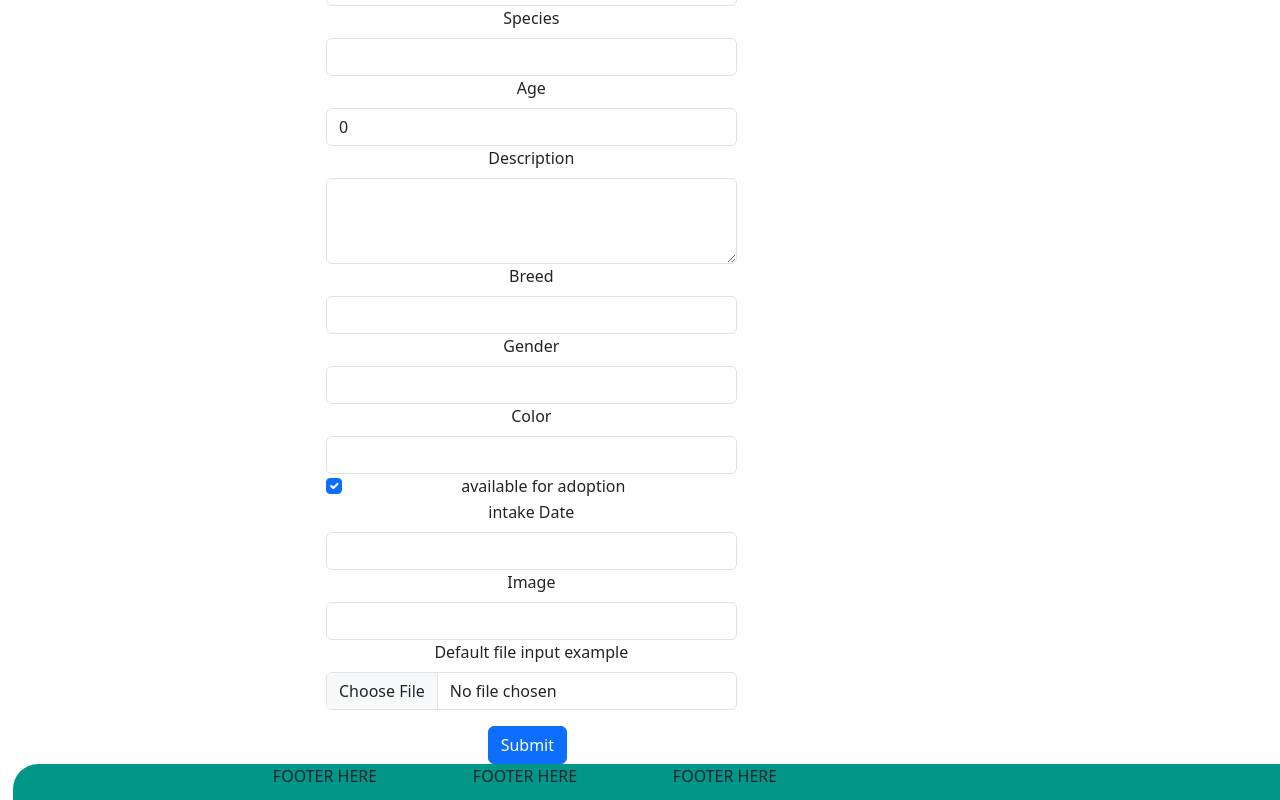
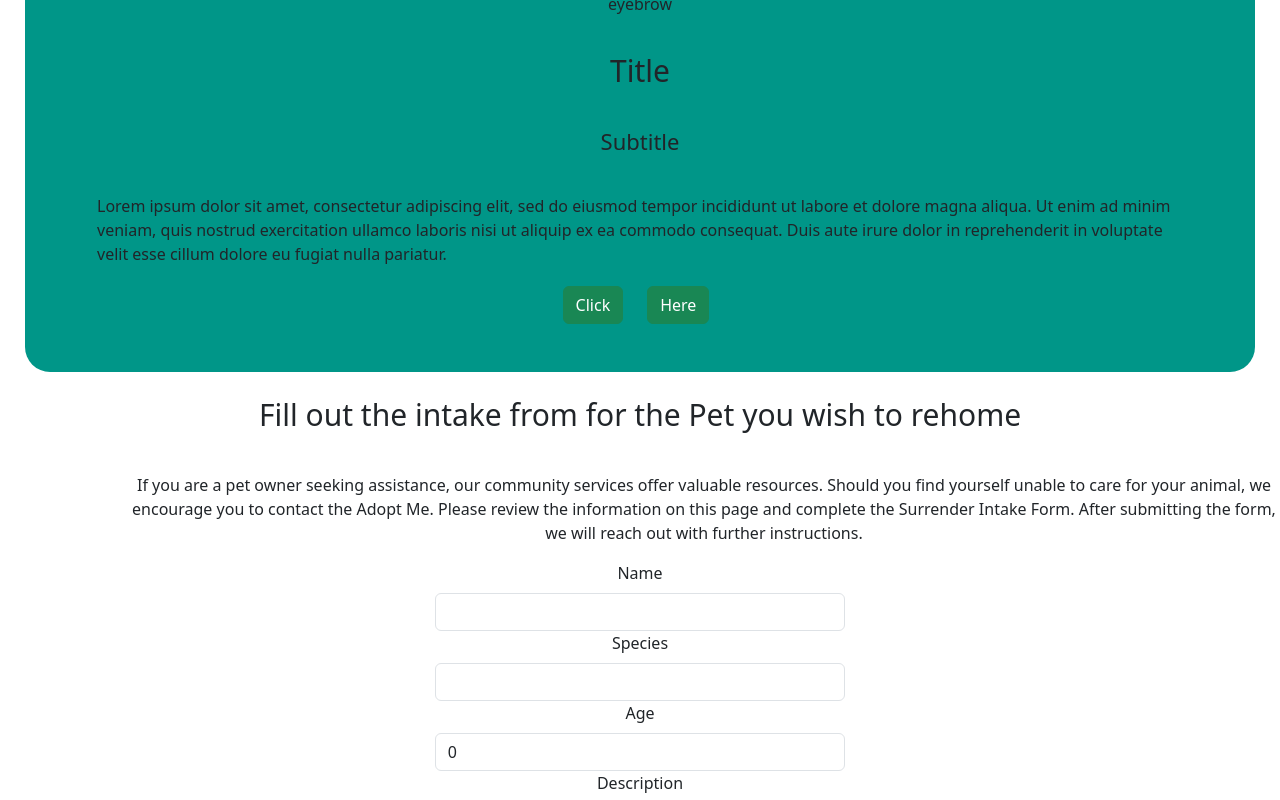
Before and after one commit to michlovin/adopt-me, a React (Create React App) app: page /adminintake in a window 1280 px wide. Shown: the part 300-1100 px from the top of the page. Built offline with nearby package versions, Linux system fonts and the light colour scheme; no server answers; the database is empty.

Commit message:
styling admin pet form

```diff
--- a/src/components/AdminPetForm.tsx
+++ b/src/components/AdminPetForm.tsx
@@ -18,6 +18,8 @@ import {
 } from "firebase/firestore";
 import { database } from "../FireBase/FirebaseProvider";
 import { PetList } from "./PetList";
+import { TextCard } from "./TextCard";
+import "./css/adminpetform.css";
 
 interface AdminPetProps {
   edit: boolean;
@@ -130,9 +132,24 @@ export function AdminPetForm(props: AdminPetProps) {
 
   return (
     <div>
-      <div>Fill out the intake from for this Pet</div>
+      <TextCard />
+
+      <div className="intakepage">
+        <div className="text">
+          <h2 className="title">
+            Fill out the intake from for the Pet you wish to rehome
+          </h2>
+          <p className="paragraph">
+            If you are a pet owner seeking assistance, our community services
+            offer valuable resources. Should you find yourself unable to care
+            for your animal, we encourage you to contact the Adopt Me. Please
+            review the information on this page and complete the Surrender
+            Intake Form. After submitting the form, we will reach out with
+            further instructions.
+          </p>
+        </div>
         <Row>
-        <Col lg={3}></Col>
+          <Col lg={4}></Col>
           <Col lg={4}>
             {formSubmitted && submitSuccess ? (
               <Alert>Form was Submitted Sucessfully by Admin</Alert>
@@ -242,14 +259,15 @@ export function AdminPetForm(props: AdminPetProps) {
                   <Form.Label>Default file input example</Form.Label>
                   <Form.Control type="file" />
                 </Form.Group>
-              <Button onClick={onSubmit} variant="primary" type="submit">
+                <Button onClick={onSubmit} variant="secondary" type="submit">
                   Submit
                 </Button>
               </Form>
             )}
           </Col>
-        <Col lg={3}></Col>
+          <Col lg={4}></Col>
         </Row>
+      </div>
     </div>
   );
 }
--- a/src/components/FullWidthImageBanner.tsx
+++ b/src/components/FullWidthImageBanner.tsx
@@ -9,6 +9,12 @@ export function FullWidthImageBanner() {
           <div className="item">
             <img src={banner} alt="image"></img>
             <img src={banner} alt="image"></img>
+            <img src={banner} alt="image"></img>
+            <img src={banner} alt="image"></img>
+            <img src={banner} alt="image"></img>
+            <img src={banner} alt="image"></img>
+            <img src={banner} alt="image"></img>
+            <img src={banner} alt="image"></img>
           </div>
         </div>
         <div className="fade"></div>
--- a/src/components/Header.tsx
+++ b/src/components/Header.tsx
@@ -14,8 +14,8 @@ export function Header() {
           <Nav className="mx-auto">
             <Nav.Link href="/">Home</Nav.Link>
             <Nav.Link href="/resources">Community Resources</Nav.Link>
-            <Nav.Link href="/donate">Donate</Nav.Link>
-            <Nav.Link href="/donate">Events</Nav.Link>
+            {/* <Nav.Link href="/donate">Donate</Nav.Link>
+            <Nav.Link href="/donate">Events</Nav.Link> */}
             <Nav.Link href="/adminintake">Admin Intake</Nav.Link>
           </Nav>
         </Container>
--- a/src/components/PetList.tsx
+++ b/src/components/PetList.tsx
@@ -99,6 +99,7 @@ export function PetList() {
         <Auth />
         <input type="text" placeholder="Search..." onChange={onInputChange} />
         <HorizontialCard />
+        <FullWidthImageBanner />
         <div className="grid-spacing">
           <Row>
             {filteredPets.map((pet: any) => (
--- /dev/null
+++ b/src/components/css/adminpetform.css
@@ -0,0 +1,15 @@
+.intakepage {
+  margin: 0 auto;
+}
+
+.title {
+  font-size: 30px;
+}
+
+.paragraph {
+  padding-left: 10%;
+}
+
+Form {
+  padding-bottom: 3%;
+}
```
Lines whose indentation alone changed are shown as unchanged.
